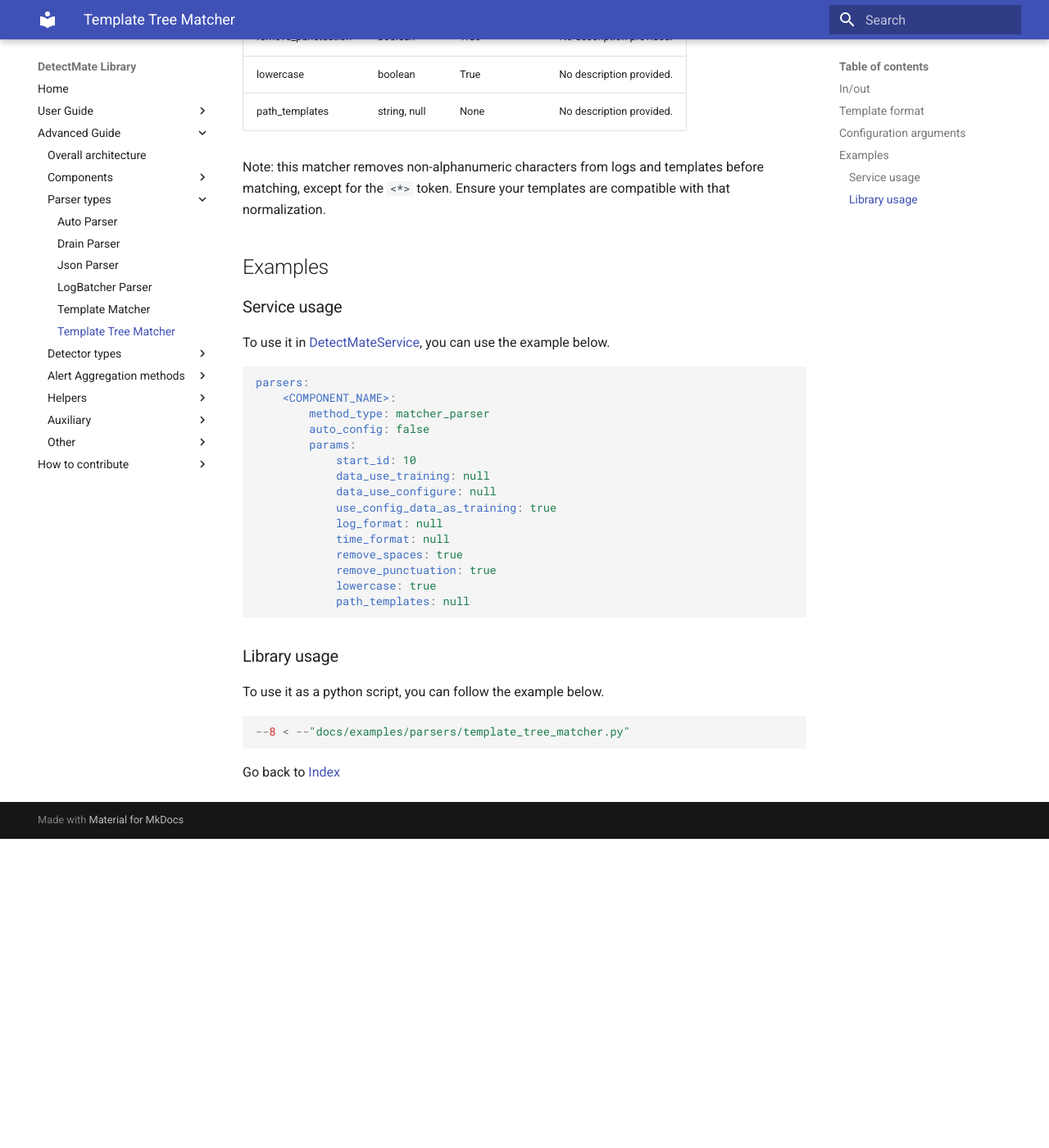
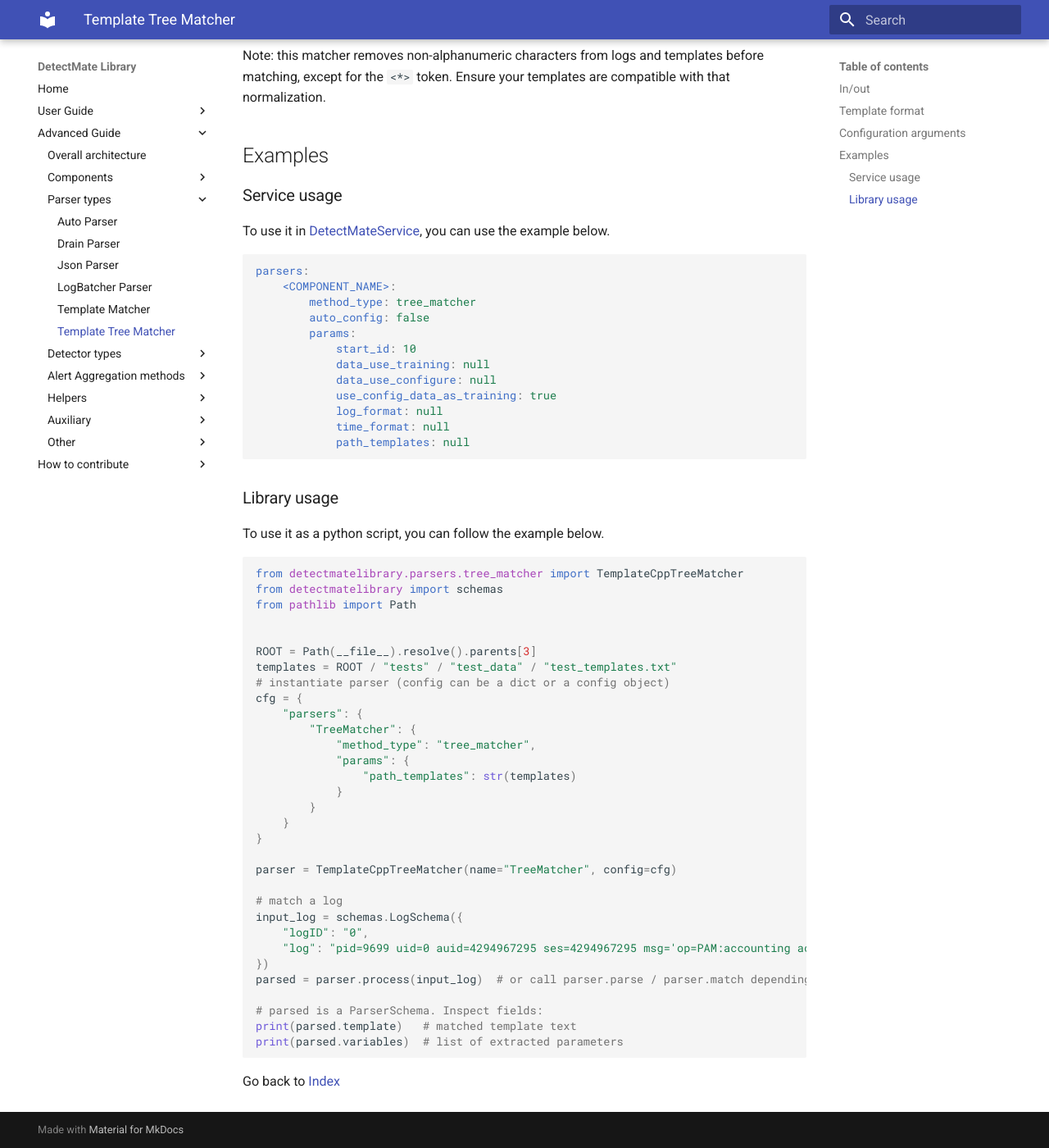
Before and after one commit to ait-detectmate/DetectMateLibrary, an MkDocs documentation site: the page built from docs/parsers/template_tree_matcher.md, in a window 1280 px wide and 1400 px high, scrolled down 1241 px. Shown: the whole window at 82% size. Built offline with MkDocs 1.6.1 and Material for MkDocs 9.7.7, drawn with Linux system fonts in a browser that asks for light colours; before the commit the page ends 2264 px from its top, so only the background shows below that; some of the changed text lies outside the part shown.

Commit message:
forgot to change --8<-- mistakes

````diff
--- a/docs/parsers/template_tree_matcher.md
+++ b/docs/parsers/template_tree_matcher.md
@@ -33,10 +33,7 @@
 <!-- Start arguments -->
 | Field  | Type  | Default Value| Description|
 |-------|------|-----|---|
-|method_type|string|matcher_parser|No description provided.|
-|remove_spaces|boolean|True|No description provided.|
-|remove_punctuation|boolean|True|No description provided.|
-|lowercase|boolean|True|No description provided.|
+|method_type|string|tree_matcher|No description provided.|
 |path_templates|string, null|None|No description provided.|
 <!-- End arguments -->
 
@@ -51,7 +48,7 @@
 ```yaml
 parsers:
     <COMPONENT_NAME>:
-        method_type: matcher_parser
+        method_type: tree_matcher
         auto_config: false
         params:
             start_id: 10
@@ -60,9 +57,6 @@
             use_config_data_as_training: true
             log_format: null
             time_format: null
-            remove_spaces: true
-            remove_punctuation: true
-            lowercase: true
             path_templates: null
 ```
 <!-- End config -->
@@ -71,7 +65,7 @@
 To use it as a python script, you can follow the example below.
 
 ```python
---8 < --"docs/examples/parsers/template_tree_matcher.py"
+--8<-- "docs/examples/parsers/template_tree_matcher.py"
 ```
 
 Go back to [Index](../index.md)
````
